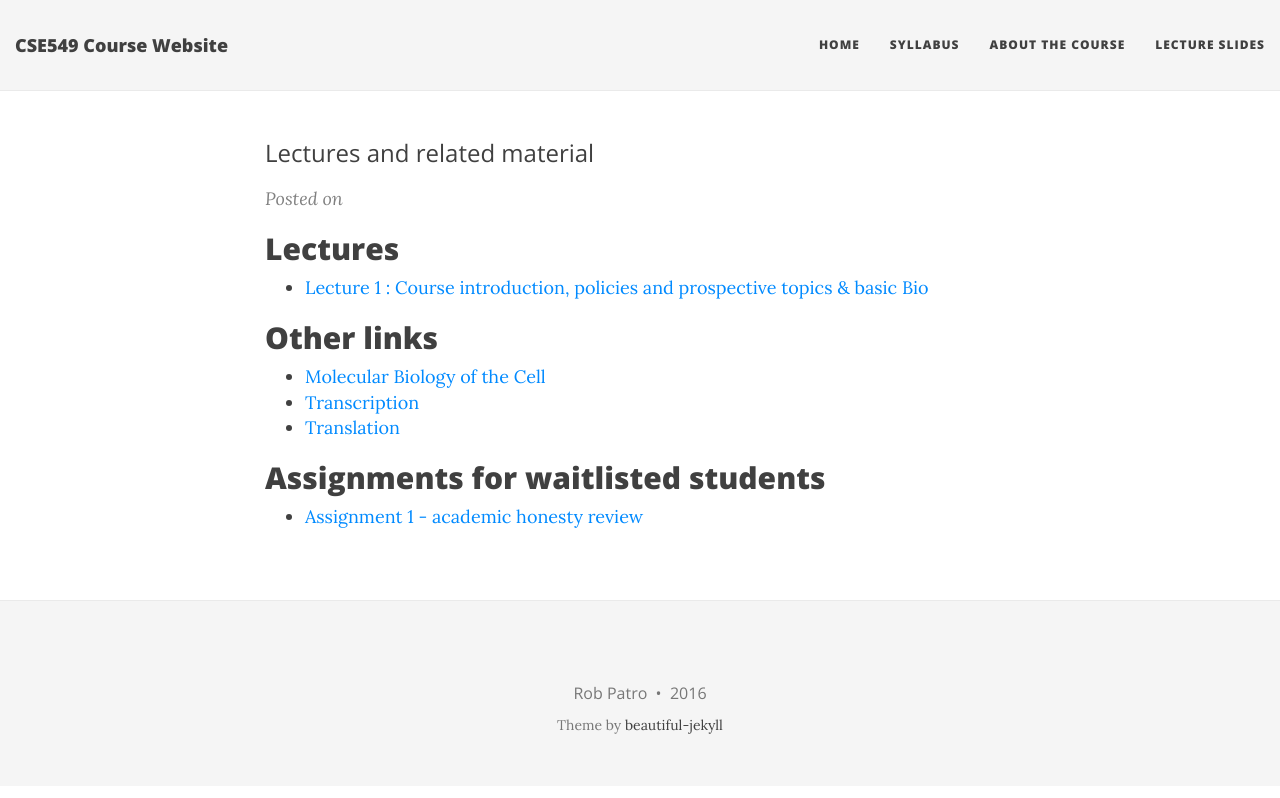
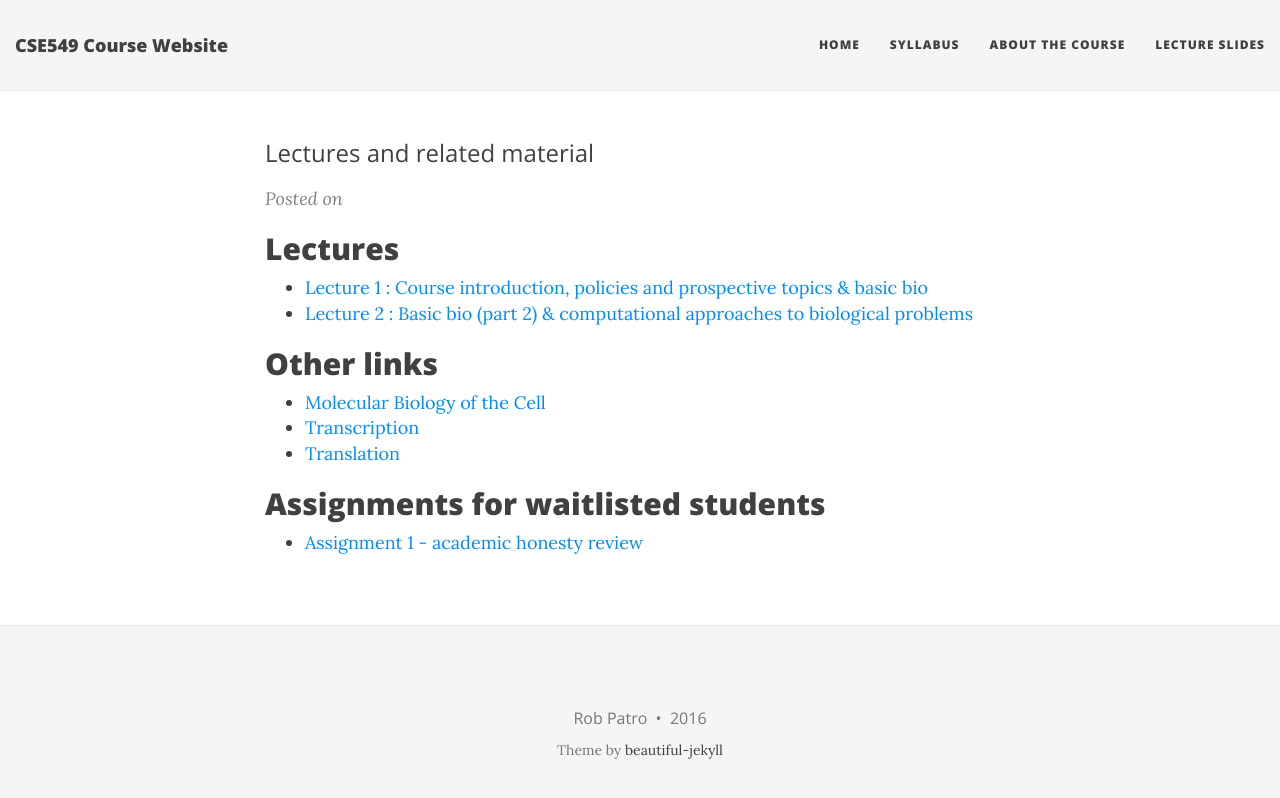
Before and after one commit to rob-p/CSE549F16, a Jekyll site: the page built from lectures.md, in a window 1280 px wide. Shown: the top 798 px of the page. Built offline with Jekyll 4.4.1, drawn with Linux system fonts in a browser that asks for light colours; nearby versions of some CDN libraries.

Commit message:
Updated lectures.md

```diff
--- a/lectures.md
+++ b/lectures.md
@@ -6,7 +6,8 @@ subtitle: Lectures and related material
 ---
 ## Lectures
 
- * [Lecture 1 : Course introduction, policies and prospective topics & basic Bio][1]
+ * [Lecture 1 : Course introduction, policies and prospective topics & basic bio][1]
+ * [Lecture 2 : Basic bio (part 2) & computational approaches to biological problems][2]
 
 ## Other links
  * [Molecular Biology of the Cell](http://osp.mans.edu.eg/tmahdy/surgeons/ebooks/Books/Alberts%20-%20Molecular%20Biology%20of%20the%20Cell.pdf)
@@ -17,4 +18,5 @@ subtitle: Lectures and related material
  * [Assignment 1 - academic honesty review][honesty]
 
 [1]:{{ site.url }}/lectures/Lec01.pdf
+[2]:{{ site.url }}/lectures/Lec02.pdf
 [honesty]:{{ site.url }}/assets/honesty.pdf
```
